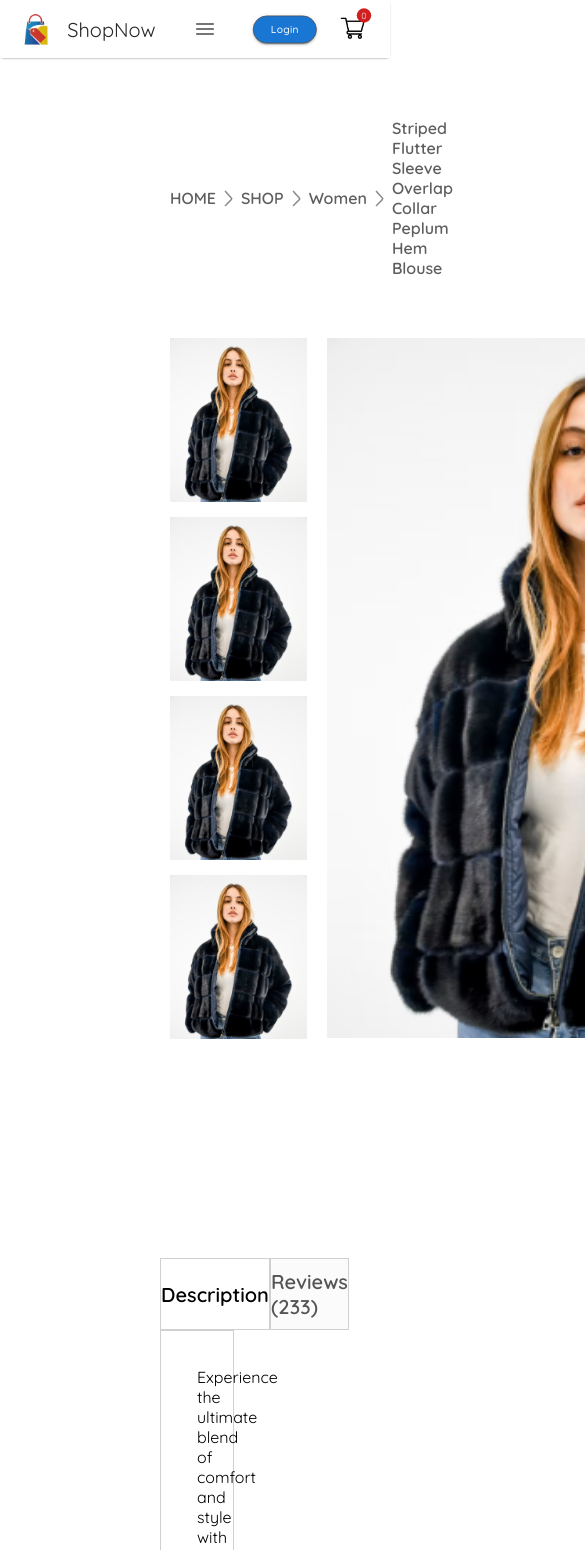
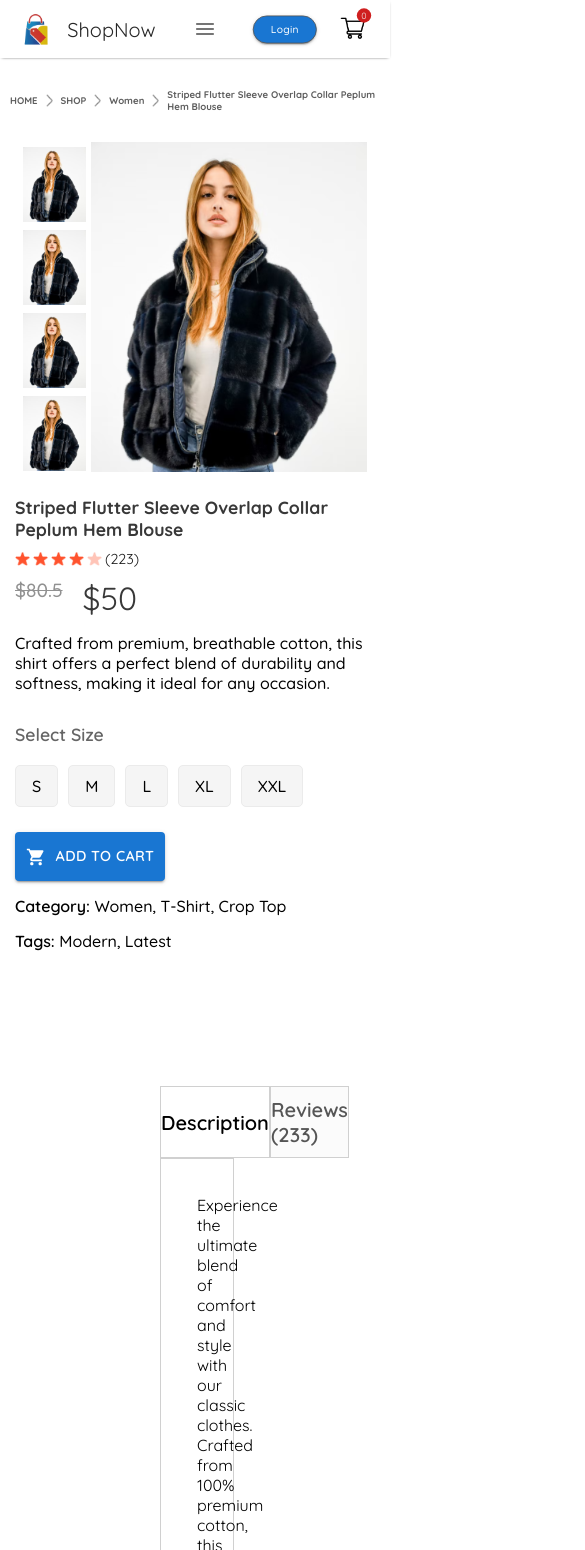
Before and after one commit to gabrielmilitaosantos/ShopNow, a React (Create React App) app in the folder frontend/: page /product/1 in a window 390 px wide. Shown: the top 1550 px of the page, 585 px wide, since content can reach past the window. Built offline with nearby package versions, Linux system fonts and the light colour scheme.

Commit message:
Create responsivity for 'DisplayProducts'

```diff
--- a/frontend/src/Components/Breadcrums/Breadcrum.css
+++ b/frontend/src/Components/Breadcrums/Breadcrum.css
@@ -3,7 +3,38 @@
     align-items: center;
     gap: 8px;
     color: #5e5e5e;
-    font-size: 16px;
+    font-size: 1rem;
     font-weight: 600;
     margin: 60px 170px;
 }
+
+@media(max-width: 1280px) {
+    .breadcrum {
+        margin: 30px 50px;
+        font-size: .9rem;
+    }
+}
+
+@media(max-width: 1024px) {
+    .breadcrum {
+        margin: 30px 30px;
+        font-size: .8rem;
+    }
+}
+
+@media(max-width: 800px) {
+    .breadcrum {
+        margin: 30px 10px;
+    }
+}
+
+@media(max-width: 500px) {
+    .breadcrum {
+        font-size: .6rem;
+        font-weight: 700;
+    }
+
+    .breadcrum img {
+        width: 7px;
+    }
+}
--- a/frontend/src/Components/ProductDisplay/ProductDisplay.css
+++ b/frontend/src/Components/ProductDisplay/ProductDisplay.css
@@ -31,7 +31,7 @@
 
 .product-display-right h1 {
     color: #383838;
-    font-size: 40px;
+    font-size: 2.5rem;
     font-weight: 700;
 }
 
@@ -41,7 +41,7 @@
     margin-top: 10px;
     gap: 5px;
     color: #1c1c1c;
-    font-size: 17px;
+    font-size: 1.1rem;
 }
 
 .productdisplay-right-prices {
@@ -49,7 +49,7 @@
     flex-direction: column;
     margin: 20px 0px;
     gap: 30px;
-    font-size: 23px;
+    font-size: 1.4rem;
     font-weight: 500;
 }
 
@@ -60,14 +60,15 @@
     gap: 20px;
 }
 
-.productdisplay-right-price h2 { /* New price */
-    font-size: 40px;
+.productdisplay-right-price h2 {
+    /* New price */
+    font-size: 2.5rem;
     font-weight: 400;
     color: #383838;
 }
 
 .productdisplay-right-price h3 {
-    font-size: 23px;
+    font-size: 1.4rem;
     font-weight: 500;
     color: #919191;
     text-decoration: line-through;
@@ -76,7 +77,7 @@
 .productdisplay-right-size h1 {
     margin-top: 15px;
     color: #656565;
-    font-size: 20px;
+    font-size: 1.25rem;
     font-weight: 600;
 }
 
@@ -97,10 +98,301 @@
 .productdisplay-right-prices button {
     padding: 20px 40px;
     width: 230px;
-    font-size: 16px;
+    font-family: 'Quicksand';
+    font-size: 1rem;
+    font-weight: 600;
     gap: 10px;
+}
+
+.productdisplay-right-prices .shopping-cart-icon {
+    font-size: 25px;
 }
 
 .productdisplay-right-category span {
     font-weight: 600;
 }
+
+/* RESPONSIVE */
+@media(max-width: 1280px) {
+    .product-display {
+        margin: 0px 60px;
+    }
+
+    .product-display-left {
+        gap: 10px;
+    }
+
+    .product-img-list {
+        gap: 10px;
+    }
+
+    .product-img-list img {
+        height: 120px;
+    }
+
+    .productdisplay-main-img {
+        width: auto;
+        height: 510px;
+    }
+
+    .product-display-right {
+        margin: 0px 30px;
+    }
+
+    .product-display-right h1 {
+        font-size: 1.5rem;
+    }
+
+    .productdisplay-right-star {
+        gap: 3px;
+        font-size: .9rem;
+    }
+
+    .productdisplay-right-prices {
+        margin: 10px 0px;
+        font-size: 1.1rem;
+        gap: 20px;
+    }
+
+    .productdisplay-right-price h2 {
+        font-size: 1.9rem;
+    }
+
+    .productdisplay-right-price h3 {
+        font-size: 1.1rem;
+    }
+
+    .productdisplay-right-description {
+        font-size: 1rem;
+    }
+
+    .productdisplay-right-size h1 {
+        margin-top: 20px;
+        font-size: 1.2rem;
+    }
+
+    .productdisplay-right-sizes div {
+        padding: 14px 20px;
+    }
+
+    .productdisplay-right-prices button {
+        width: 150px;
+        padding: 15px 0px;
+        margin-bottom: 20px;
+        font-size: .8rem;
+    }
+
+    .productdisplay-right-prices .shopping-cart-icon {
+        font-size: 20px;
+    }
+
+    .productdisplay-right-category {
+        margin-top: 5px;
+        font-size: .9rem;
+    }
+}
+
+@media(max-width: 1024px) {
+    .product-display {
+        margin: 0px 30px;
+    }
+
+    .product-display-left {
+        gap: 5px;
+    }
+
+    .product-img-list img {
+        height: 80px;
+    }
+
+    .productdisplay-main-img {
+        height: 350px;
+    }
+
+    .product-display-right h1 {
+        font-size: 1.2rem;
+    }
+
+    .productdisplay-right-star img {
+        width: 15px;
+    }
+
+    .productdisplay-right-prices {
+        gap: 15px;
+    }
+
+    .productdisplay-right-price h2 {
+        font-size: 1.7rem;
+    }
+
+    .productdisplay-right-description {
+        font-size: .9rem;
+    }
+
+    .productdisplay-right-sizes {
+        margin: 10px 0px;
+    }
+
+    .productdisplay-right-size h1 {
+        margin-top: 5px;
+    }
+
+    .productdisplay-right-sizes div {
+        padding: 10px 16px;
+        font-size: .9rem;
+    }
+
+    .productdisplay-right-prices button {
+        width: 120px;
+        padding: 10px 0px;
+        margin-bottom: 0px;
+        font-size: .7rem;
+        gap: 5px;
+    }
+
+    .productdisplay-right-prices .shopping-cart-icon {
+        font-size: 15px;
+    }
+
+    .productdisplay-right-category {
+        margin-top: 0px;
+        font-size: .9rem;
+    }
+}
+
+@media(max-width: 800px) {
+    .product-display {
+        margin: 0px 10px;
+    }
+
+    .product-display-left {
+        gap: 0px;
+        flex-direction: column-reverse;
+        align-items: center;
+        justify-content: flex-end;
+    }
+
+    .product-img-list {
+        flex-direction: row;
+        gap: 6px;
+    }
+
+    .product-img-list img {
+        height: 70px;
+    }
+
+    .productdisplay-main-img {
+        height: 300px;
+    }
+
+    .product-display-right h1 {
+        font-size: .9rem;
+    }
+
+    .productdisplay-right-star img {
+        width: 13px;
+    }
+
+    .productdisplay-right-price h2 {
+        font-size: 1.6rem;
+    }
+
+    .productdisplay-right-description {
+        font-size: .8rem;
+    }
+
+    .productdisplay-right-sizes {
+        gap: 5px;
+    }
+
+    .productdisplay-right-sizes div {
+        padding: 4px 11px;
+    }
+
+    .productdisplay-right-prices button {
+        width: 100px;
+        font-size: .6rem;
+        font-weight: 700;
+        gap: 5px;
+    }
+
+    .productdisplay-right-category {
+        font-size: .8rem;
+    }
+}
+
+@media(max-width: 500px) {
+    .product-display {
+        flex-direction: column;
+    }
+
+    .product-display-left {
+        gap: 5px;
+        flex-direction: row;
+        margin: auto;
+    }
+
+    .product-img-list {
+        flex-direction: column;
+        gap: 8px;
+    }
+
+    .product-img-list img {
+        height: 75px;
+    }
+
+    .productdisplay-main-img {
+        height: 330px;
+    }
+
+    .product-display-right {
+        margin: 5px;
+    }
+
+    .product-display-right h1 {
+        margin-top: 15px;
+        font-size: 1.1rem;
+    }
+
+    .productdisplay-right-star img {
+        width: 15px;
+    }
+
+    .productdisplay-right-price h2 {
+        font-size: 2rem;
+    }
+
+    .productdisplay-right-price h3 {
+        font-size: 1.2rem;
+    }
+
+    .productdisplay-right-description {
+        font-size: 1rem;
+    }
+
+    .productdisplay-right-sizes {
+        gap: 10px;
+        margin-top: 20px;
+    }
+
+    .productdisplay-right-sizes div {
+        padding: 10px 16px;
+        font-size: 1rem;
+    }
+
+    .productdisplay-right-prices button {
+        width: 150px;
+        font-size: .9rem;
+        font-weight: 600;
+        padding: 12px 0px;
+        gap: 10px;
+    }
+
+    .productdisplay-right-prices .shopping-cart-icon {
+        font-size: 20px;
+    }
+
+    .productdisplay-right-category {
+        font-size: 1rem;
+    }
+}
--- a/frontend/src/Components/ProductDisplay/ProductDisplay.jsx
+++ b/frontend/src/Components/ProductDisplay/ProductDisplay.jsx
@@ -52,7 +52,7 @@ function ProductDisplay(props) {
                             <div>XXL</div>
                         </div>
                     </div>
-                    <Button variant="contained" onClick={() => { addToCart(product.id) }}><ShoppingCartIcon fontSize="medium" />ADD TO CART</Button>
+                    <Button variant="contained" onClick={() => { addToCart(product.id) }}><ShoppingCartIcon className="shopping-cart-icon" />ADD TO CART</Button>
                     <p className="productdisplay-right-category"><span>Category: </span>Women, T-Shirt, Crop Top</p>
                     <p className="productdisplay-right-category"><span>Tags: </span>Modern, Latest</p>
                 </div>
```
